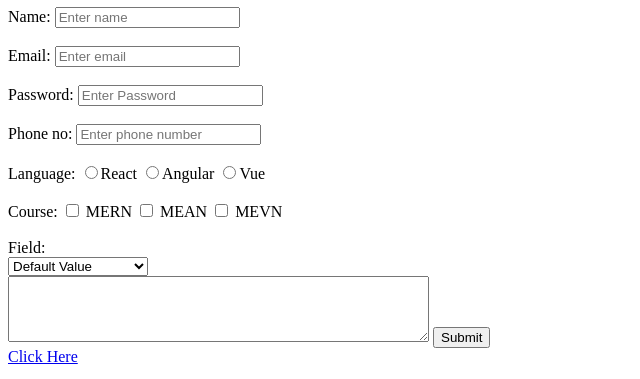
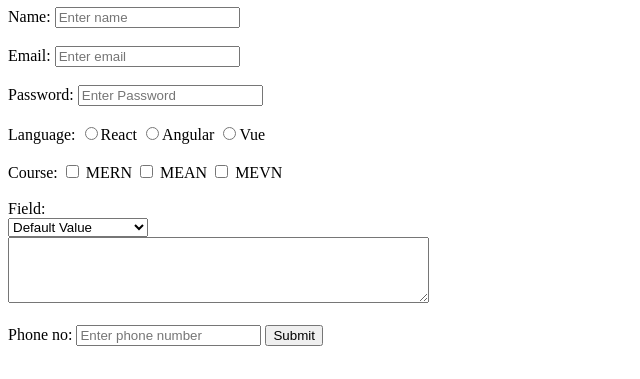
Before and after one commit to akhilprabhu20/HANDSON2, a plain HTML site: page index.html in a window 1280 px wide. Shown: the part 73-452 px from the top of the page, without its empty margins (0-640 px from the left). Drawn offline with Linux system fonts and the light colour scheme.

Commit message:
Handson2

```diff
--- a/index.html
+++ b/index.html
@@ -9,15 +9,13 @@
 </head>
 <body>
     <h1>FORMS</h1>
-    <form  >
+    <form action="index2.html" method="get" target="_blank">
         <label for="name">Name: </label>
         <input type="text" placeholder="Enter name" id="name" name="name" autocomplete="true"><br><br>
         <label for="email">Email: </label>
         <input type="email" placeholder="Enter email" id="email" name="value" autocomplete="true"  ><br><br>
         <label for="pass">Password: </label>
         <input type="password" placeholder="Enter Password" id="pass" name="Password"  autocomplete="true" ><br><br>
-        <label for="phone">Phone no: </label>
-        <input type="number" placeholder="Enter phone number" id="phone"  pattern="[0-9]{10}" name="phone"><br><br>
         <label for="language">Language: </label>
         <input type="radio" name="language" value="React" id="language" ><label for="react">React</label>
         <input type="radio" name="language" value="Angular" id="language"><label for="angular">Angular</label>
@@ -34,10 +32,14 @@
             <option value="Fullstack">Fullstack Developer</option>
 
         </select><br>
-        <textarea cols="50" rows="4"name="textarea" value=""></textarea>
-        <input type="submit" value="Submit" >
+        <textarea cols="50" rows="4"name="textarea" value=""></textarea> <br><br>
+        <label for="phone">Phone no: </label>
+        <input type="number" placeholder="Enter phone number" id="phone"  pattern="[0-9]{10}" name="phone">
+        <button type="submit">Submit</button>
+        <br>
+        <br>
+        <h1>TABLES</h1>
+        <a href="index1.html" target="_blank">Click Here</a>
     </form>
-    <a href="./index1.html">Click Here</a>
-
 </body>
 </html>
```
Also changed, not shown: index2.html (added, +12 -0 lines).
